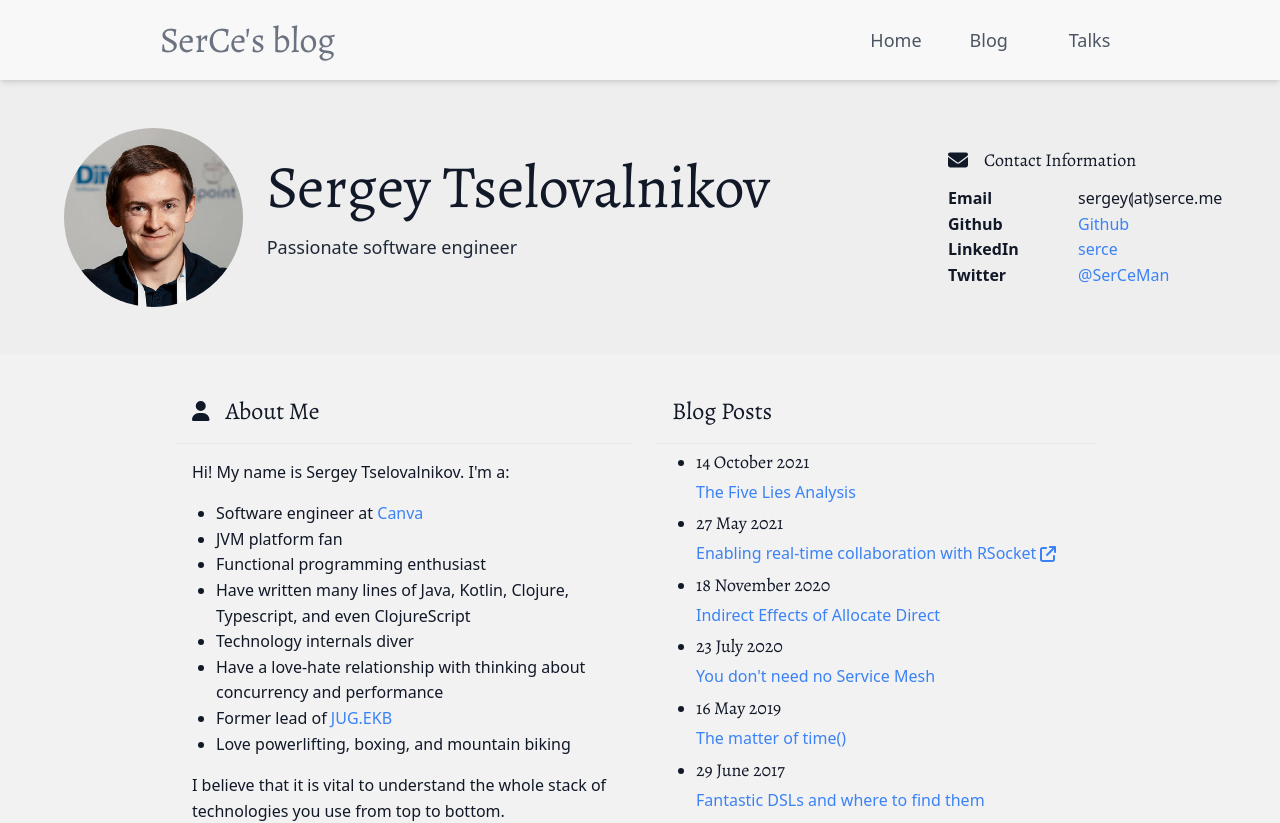
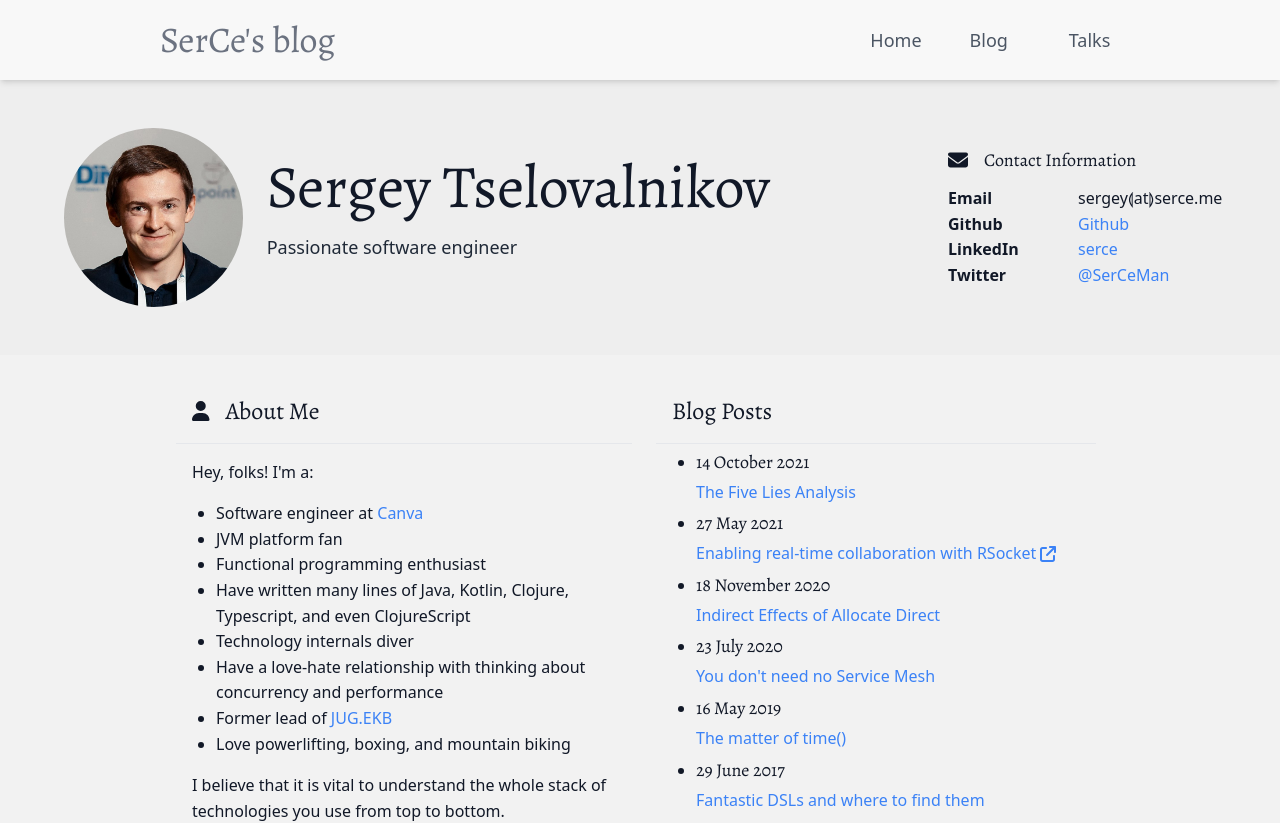
Before and after one commit to SerCeMan/serceman.github.io, a Next.js app: page / in a window 1280 px wide. Shown: the top 823 px of the page. Built offline with nearby package versions, Linux system fonts and the light colour scheme.

Commit message:
hey folks

```diff
--- a/pages/index.tsx
+++ b/pages/index.tsx
@@ -87,7 +87,7 @@ export const Index = ({posts}: IndexProps): JSX.Element => {
             </h3>
             <hr/>
             <div className="p-4">
-              <p>Hi! My name is Sergey Tselovalnikov. I&apos;m a:</p>
+              <p>Hey, folks! I&apos;m a:</p>
               <ul className="list-disc text-m font-normal pl-6 pb-4">
                 <li>Software engineer at <a href="https://canva.com/about/">Canva</a></li>
                 <li>JVM platform fan</li>
```
